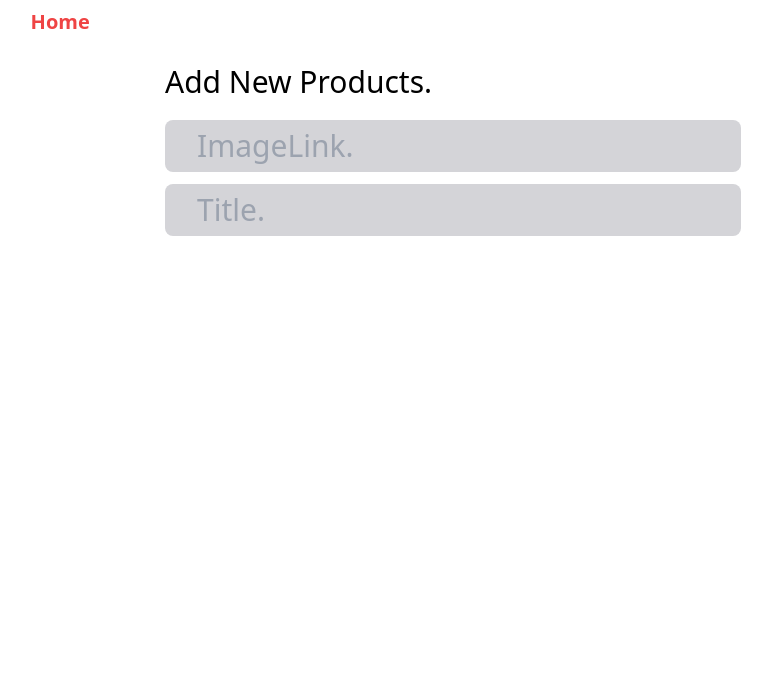
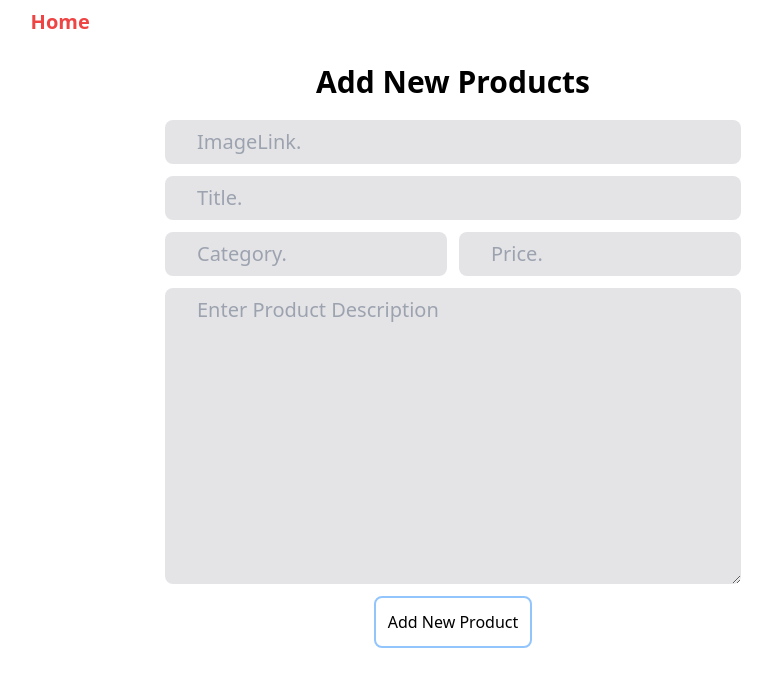
Before and after one commit to Vikranthraosb/ShopNoww, a React (Vite) app: page /create in a window 1280 px wide. Shown: the top 686 px of the page, without its empty margins (187-959 px from the left). Built offline with nearby package versions, Linux system fonts and the light colour scheme; no server answers.

Commit message:
create product form ui done.

```diff
--- a/src/App.jsx
+++ b/src/App.jsx
@@ -26,5 +26,5 @@ function App() {
     </div>
   );
 }
-// left video at 1.44 minuits on saturday
+// left video at 1.57 minuits on saturday
 export default App;
--- a/src/components/Create.jsx
+++ b/src/components/Create.jsx
@@ -5,27 +5,55 @@ function Create() {
   const [image, setimage] = useState("");
   const [category, setcategory] = useState("");
   const [price, setprice] = useState("");
-  const [description, setdescription] = useState("second");
+  const [description, setdescription] = useState("");
   return (
     <form
       action=""
       className="p-[5%] w-screen h-screen flex flex-col items-center"
     >
-      <h1 className="mb-5 w-1/2 text-3xl">Add New Products.</h1>
+      <h1 className="mb-5 w-1/2 text-3xl text-center font-semibold">
+        Add New Products
+      </h1>
       <input
         type="url"
         placeholder="ImageLink."
-        className="text-3xl bg-zinc-300 rounded-lg p-2 px-8 w-1/2 mb-3"
+        className="text-xl bg-zinc-200 rounded-lg p-2 px-8 w-1/2 mb-3"
         onChange={(e) => setimage(e.target.value)}
         value={image}
       />
       <input
         type="text"
         placeholder="Title."
-        className="text-3xl bg-zinc-300 rounded-lg p-2 px-8 w-1/2 mb-3"
+        className="text-xl bg-zinc-200 rounded-lg p-2 px-8 w-1/2 mb-3"
         onChange={(e) => settitle(e.target.value)}
         value={title}
       />
+      <div className="w-1/2 flex gap-3">
+        <input
+          type="text"
+          placeholder="Category."
+          className="text-xl bg-zinc-200 rounded-lg p-2 px-8 w-1/2 mb-3"
+          onChange={(e) => setcategory(e.target.value)}
+          value={category}
+        />
+        <input
+          type="number"
+          placeholder="Price."
+          className="text-xl bg-zinc-200 rounded-lg p-2 px-8 w-1/2 mb-3"
+          onChange={(e) => setprice(e.target.value)}
+          value={price}
+        />
+      </div>
+      <textarea
+        className="text-xl bg-zinc-200 rounded-lg p-2 px-8 w-1/2 mb-3"
+        onChange={(e) => setdescription(e.target.value)}
+        placeholder="Enter Product Description"
+        value={description}
+        rows="10"
+      ></textarea>
+      <button className="p-3  border-2 border-blue-300 rounded-lg mb-3">
+        Add New Product
+      </button>
     </form>
   );
 }
```
